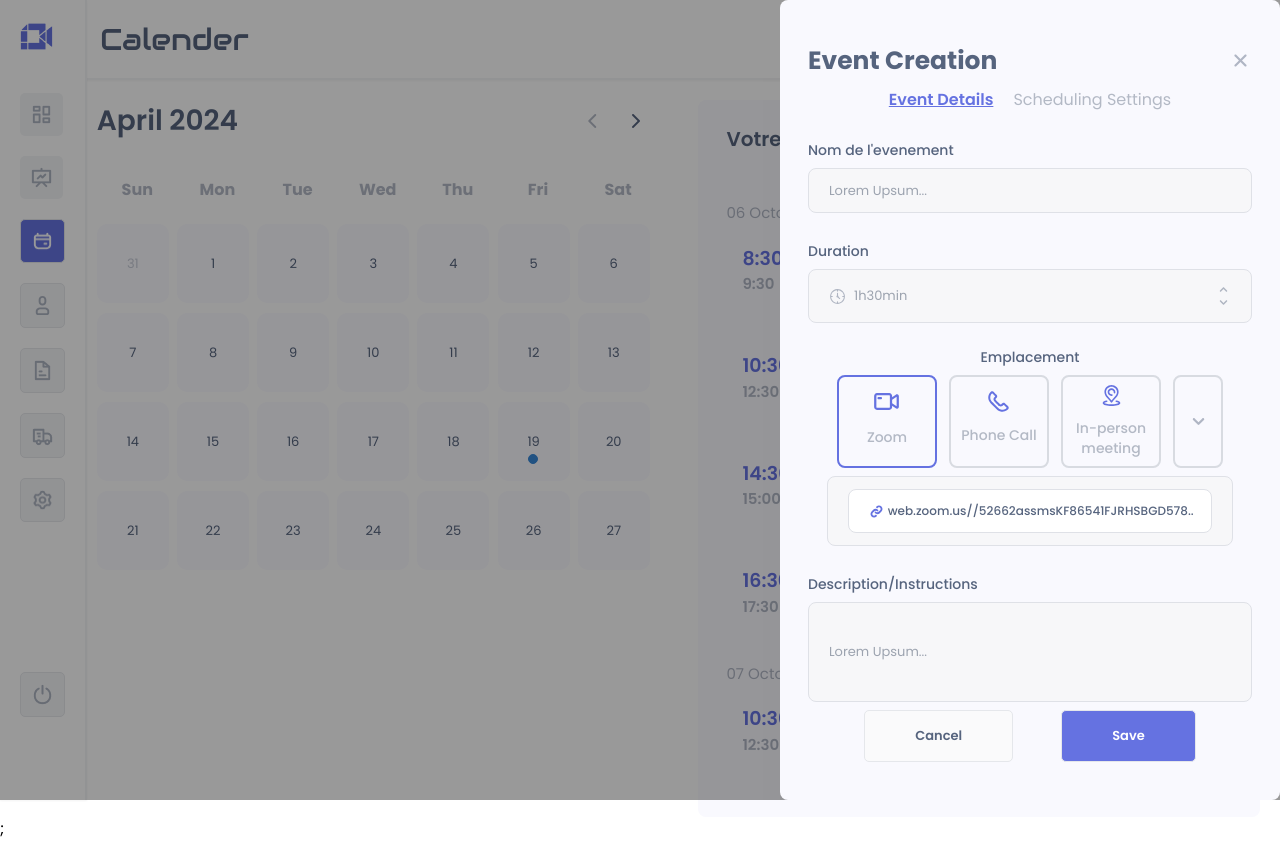
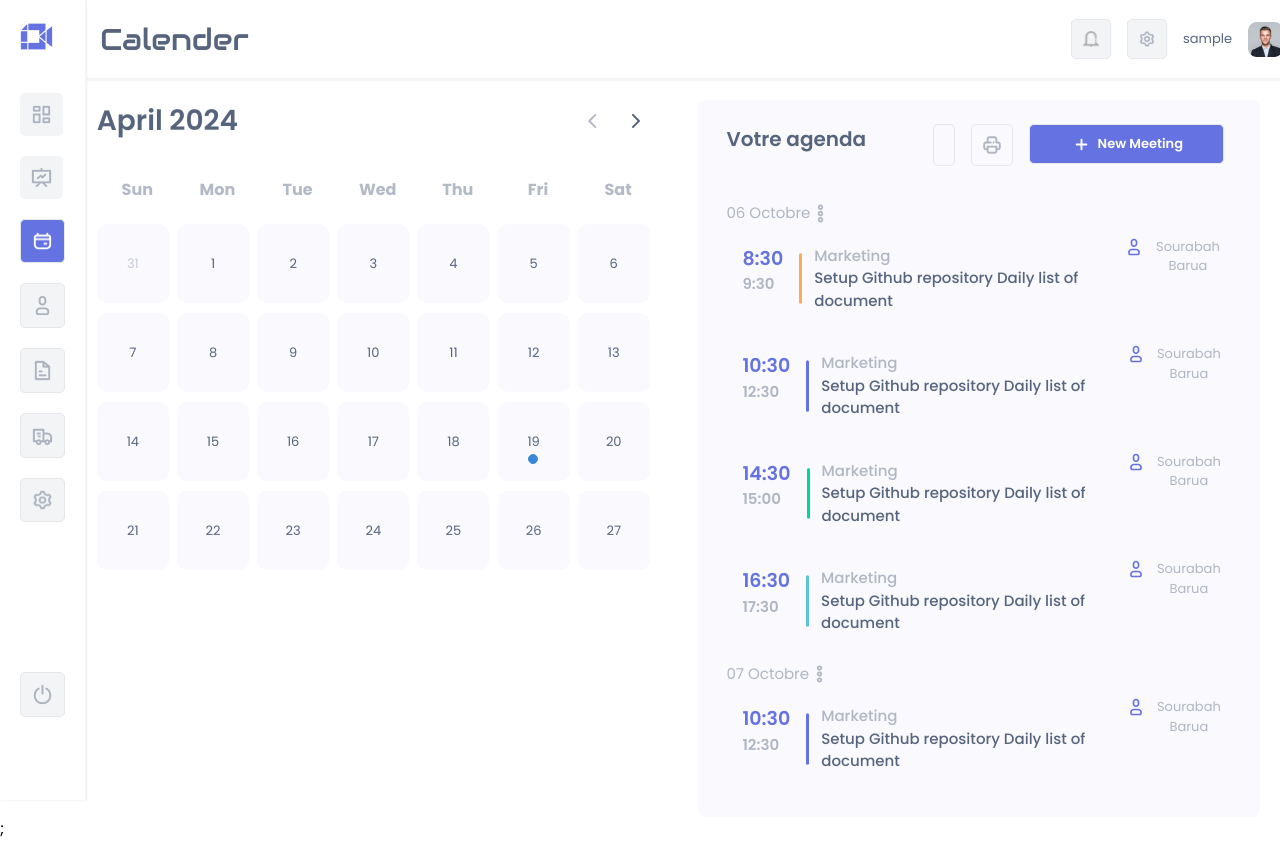
Before and after one commit to othmaneassari/Calendly-Clone-Frontend, a React (Create React App) app: page /Dashboard in a window 1280 px wide. Built offline with nearby package versions, Linux system fonts and the light colour scheme; sample sign-in values are in the browser's storage.

Commit message:
close button on the sidebar overlay

```diff
--- a/src/components/Calendar/Agenda.jsx
+++ b/src/components/Calendar/Agenda.jsx
@@ -1,4 +1,4 @@
-import React from "react";
+import React, { useState } from "react";
 import "../../Styles/HomePage.css";
 import print from "../../assets/icon/print.svg";
 import plusplus from "../../assets/icon/plusplus.svg";
@@ -9,7 +9,7 @@ import blue from "../../assets/icon/blue.svg";
 import green from "../../assets/icon/green.svg";
 import grue from "../../assets/icon/grue.svg";
 
-function Agenda() {
+function Agenda({ overlay, setOverlay }) {
   return (
     <div className="right-pane px-5">
       <div className="container p-6 bg-[#F9F9FE] rounded-lg px-7 content-between w-[100%] flex-col">
@@ -20,7 +20,10 @@ function Agenda() {
             <button className="btn-icon border p-4 flex items-center mx-2">
               <img src={print} alt="" />
             </button>
-            <button className="btn-secondary border p-4 flex items-center mx-2">
+            <button
+              onClick={() => setOverlay(true)}
+              className="btn-secondary border p-4 flex items-center mx-2"
+            >
               <img src={plusplus} alt="" />
               New Meeting
             </button>
--- a/src/components/Dashboard/Dashboard.jsx
+++ b/src/components/Dashboard/Dashboard.jsx
@@ -23,6 +23,7 @@ import NewEventSidebar from "../navbars/NewEventSidebar";
 
 function Dashboard() {
   const { token, setToken } = useAuth();
+  const [overlay, setOverlay] = useState(false);
   const navigate = useNavigate();
 
   if (!token) {
@@ -36,9 +37,9 @@ function Dashboard() {
       <Sidebar />
       <div className="text-between pt-[100px] ml-[6%] flex">
         <Calendar />
-        <Agenda />
+        <Agenda overlay={overlay} setOverlay={setOverlay} />
       </div>
-      <NewEventSidebar />
+      {overlay && <NewEventSidebar overlay={overlay} setOverlay={setOverlay} />}
     </div>
   );
 }
--- a/src/components/navbars/NewEventSidebar.jsx
+++ b/src/components/navbars/NewEventSidebar.jsx
@@ -12,32 +12,42 @@ import next from "../../assets/icon/next.svg";
 import back from "../../assets/icon/back.svg";
 import write from "../../assets/icon/write.svg";
 
-function NewEventSidebar() {
+function NewEventSidebar({ overlay, setOverlay }) {
   const [showComponent, setShowComponent] = useState(false);
   const [dateRange, setDateRange] = useState(false);
   const [dateEdit, setDateEdit] = useState(false);
   const handleclick = () => {};
   return (
     <section className="overlay h-[100vh] w-[100vw] fixed top-0 left-0 right-0">
-      <div className="container py-12  bg-[#F9F9FE] h-[100vh]  rounded-lg px-7 content-between w-[500px] flex-col absolute right-0 top-0">
-        <div className="flex justify-between items-center mt-6">
+      <div className="container py-12  bg-white h-[100vh]  rounded-lg px-7 content-between w-[500px] flex-col absolute right-0 top-0">
+        <div className="flex justify-between items-center">
           <h1 className="text-left text-[25px] mt-0">Event Creation</h1>
-          <img
-            className="h-[23px] w-[23px] text-right align-middle"
-            src={close}
-            alt="close-icon"
-          ></img>
+          <button onClick={() => setOverlay(false)}>
+            <img
+              className="h-[23px] w-[23px] text-right align-middle"
+              src={close}
+              alt="close-icon"
+            />
+          </button>
         </div>
         <div className="flex justify-center space-x-5 mt-2">
           <button
             onClick={() => setShowComponent(false)}
-            className="text-[#6572E1] font-semibold underline"
+            className={
+              showComponent
+                ? "text-[#B3B9C5]"
+                : "text-[#6572E1] font-semibold underline"
+            }
           >
             Event Details
           </button>
           <button
-            className="text-[#B3B9C5]"
             onClick={() => setShowComponent(true)}
+            className={
+              !showComponent
+                ? "text-[#B3B9C5]"
+                : "text-[#6572E1] font-semibold underline"
+            }
           >
             Scheduling Settings
           </button>
```
